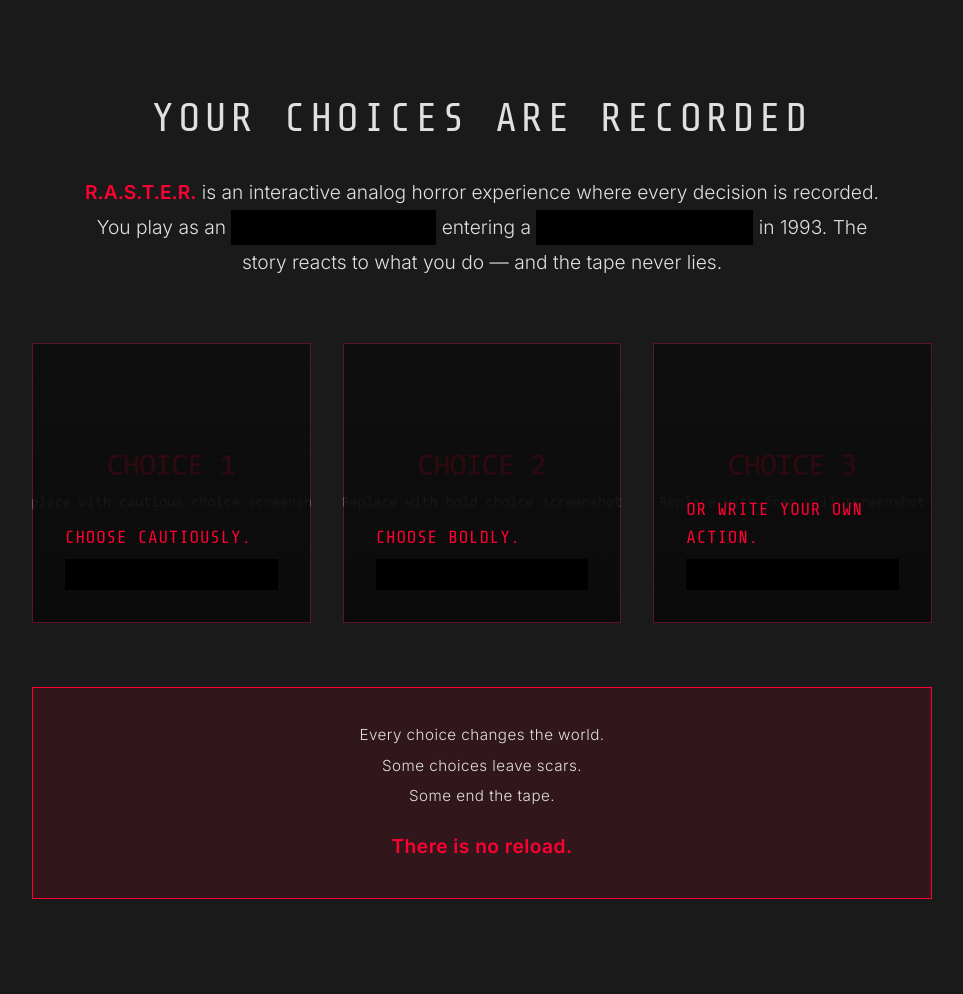
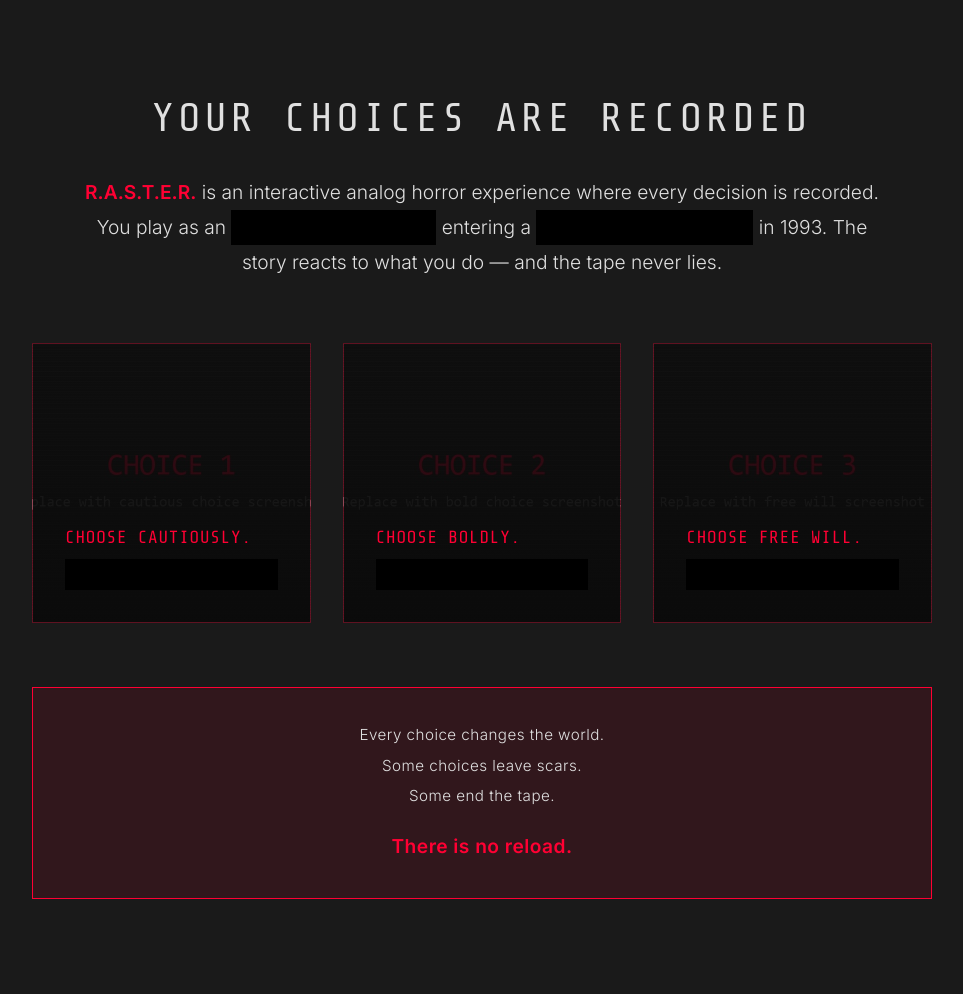
Before and after one commit to mradfo21/5th-corner-web, a Flask app: page / in a window 1280 px wide. Shown: the part 1465-2459 px from the top of the page, without its empty margins (158-1121 px from the left). Run offline with Flask 3, Linux system fonts and the light colour scheme.

Commit message:
Update choice card text: 'Choose Free Will' instead of 'Or write your own action'

```diff
--- a/templates/index.html
+++ b/templates/index.html
@@ -86,7 +86,7 @@
                 <div class="choice-card" style="background-image: url('{{ url_for('static', filename='images/choices/choice3.jpg') }}');">
                     <div class="choice-overlay"></div>
                     <div class="choice-content">
-                        <p class="choice-label">Or write your own action.</p>
+                        <p class="choice-label">Choose Free Will.</p>
                         <p class="choice-desc" data-text="The system remembers everything.">&nbsp;</p>
                     </div>
                 </div>
```
